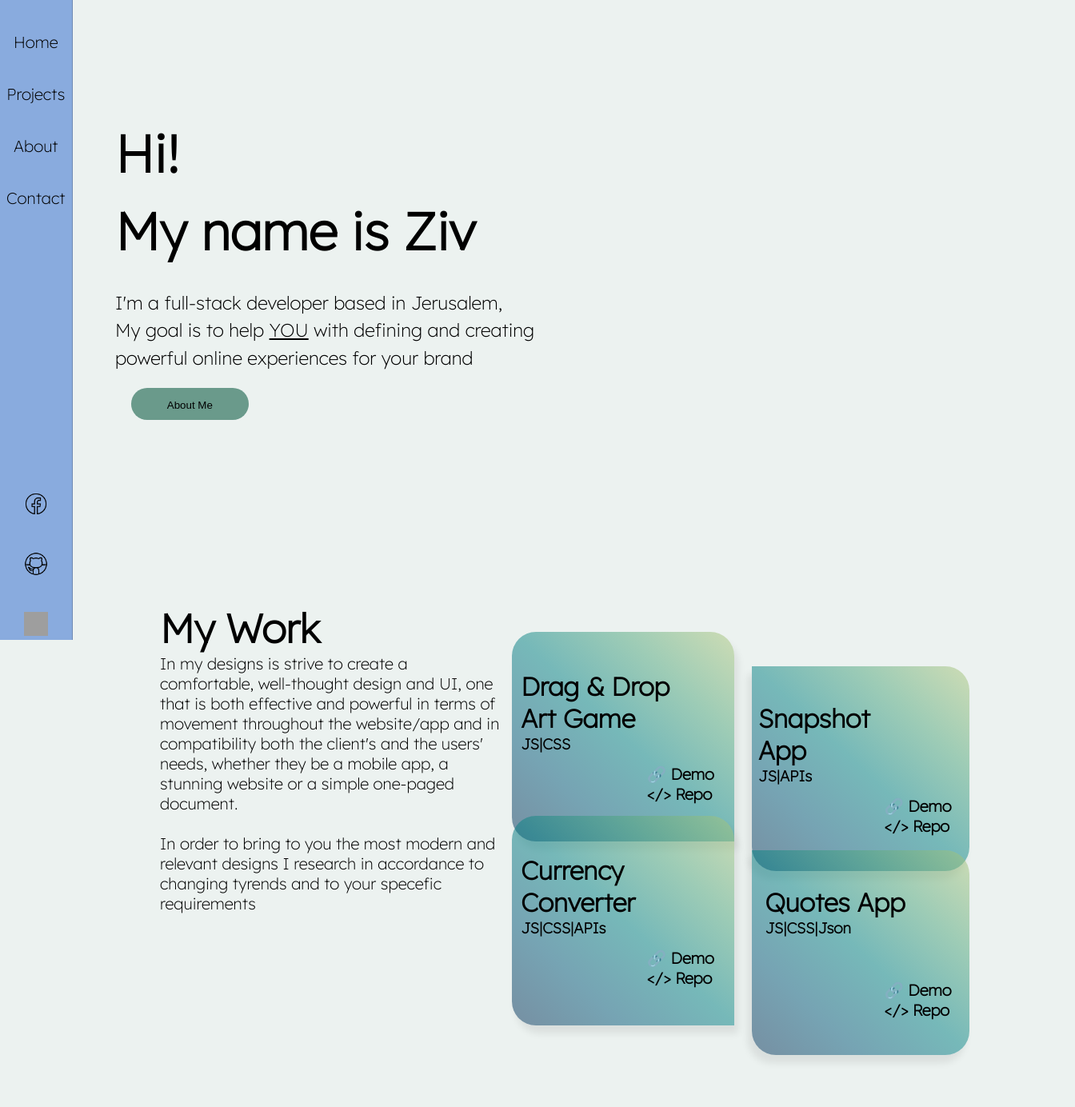
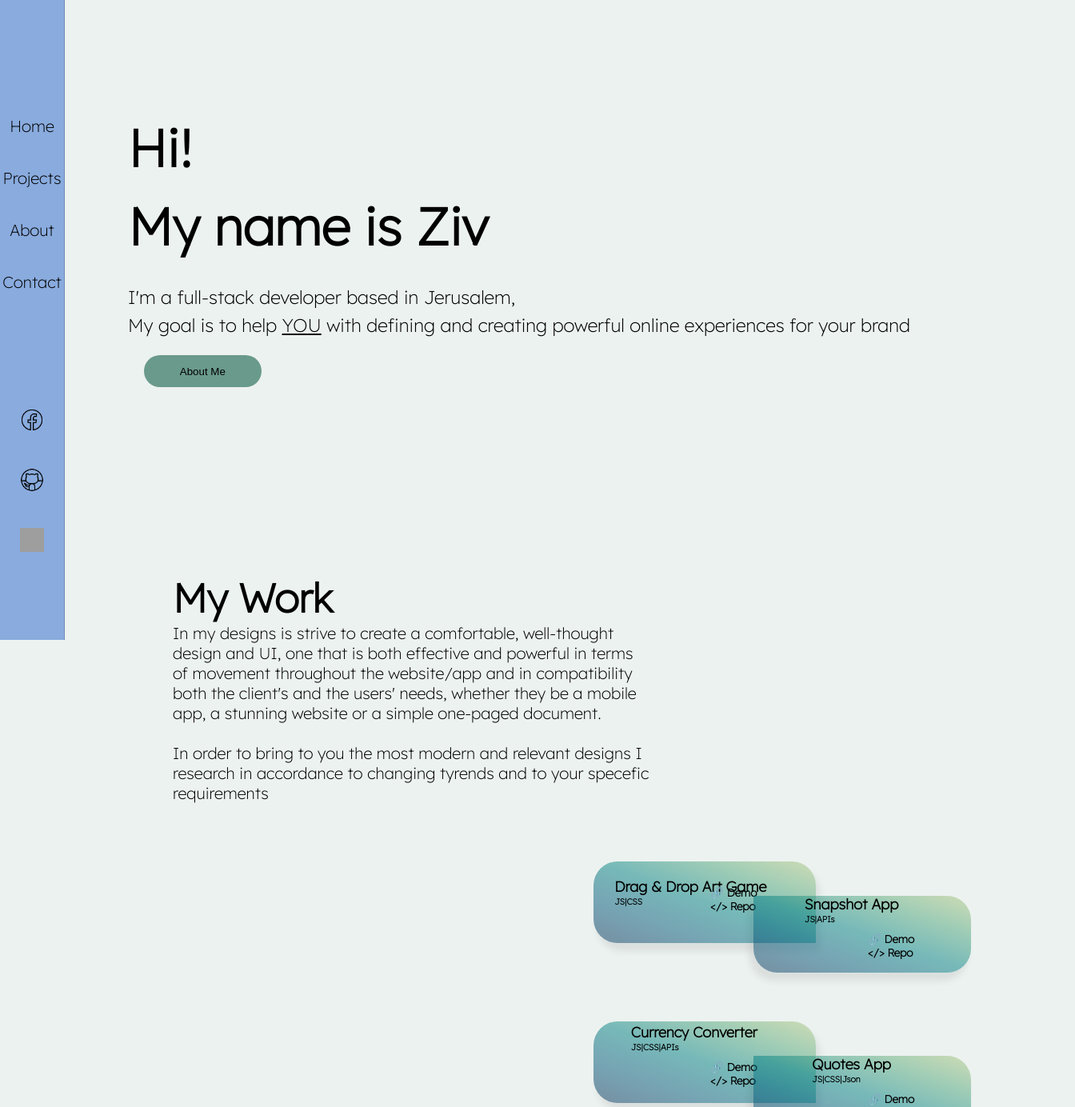
Before and after one commit to zifftalmon/zivPortfolio.github.io, a React (Create React App) app in the folder ziv-portfolio/: page / in a window 1280 px wide. Shown: the top 1384 px of the page at 80% size, 1344 px wide, since content can reach past the window. Built offline with nearby package versions, Linux system fonts and the light colour scheme; grey boxes are pictures that could not be loaded; a web font is replaced by a local one.

Commit message:
responisvenss for range of 668px to 1368px for nav, home and project components complete

```diff
--- a/ziv-portfolio/src/styles/Home.css
+++ b/ziv-portfolio/src/styles/Home.css
@@ -59,5 +59,10 @@
     }
 }
 @media screen and (min-width: 668px) and (max-width: 1368px) {
+    .homeIntro {
+        padding: 10em;
+        width: 80%;
+        height: 20em;
+    }
 
 }
--- a/ziv-portfolio/src/styles/Nav.css
+++ b/ziv-portfolio/src/styles/Nav.css
@@ -58,3 +58,10 @@
         margin-left: 0;
     }
 }
+@media screen and (min-width: 668px) and (max-width: 1368px) {
+    .nav {
+        width: 5em;
+        height: 100%;
+        justify-content: space-evenly;
+    }
+}
--- a/ziv-portfolio/src/styles/Project.css
+++ b/ziv-portfolio/src/styles/Project.css
@@ -103,6 +103,7 @@
         grid-template-columns: repeat(2, 150px);
         grid-template-rows: repeat(2, 150px);
         margin-left: 3.7em;
+        gap: 20px;
     }
     .project0,.project2 {
         margin-bottom: 0;
@@ -132,3 +133,32 @@
         margin: 7em 0 2em 8em;
     }
 }
+@media screen and (min-width: 668px) and (max-width: 1368px) {
+.projectPara {
+    margin: 8em 10em 8em 11em;
+    width: 100%;
+    }
+.projectGrid {
+    grid-template-columns: repeat(2, 200px);
+    grid-template-rows: repeat(2, 200px);
+    margin-top: 30em;
+    }
+.project0,.project2 {
+    height: 10vh;
+    }
+.project1, .project3 {
+    height: 10vh;
+    }
+.project0Header, .project1Header, .project2Header, .project3Header {
+    margin-bottom: -10em;
+    font-size: 9px;
+    }
+.project1Header, .project2Header, .project3Header {
+    margin-bottom: -6em;
+    margin-left: 1em;
+    }
+.project0Link , .project1Link , .project2Link , .project3Link  {
+    font-size: 9px;
+    margin: 7em 0 2em 8em;
+    }
+}
```
